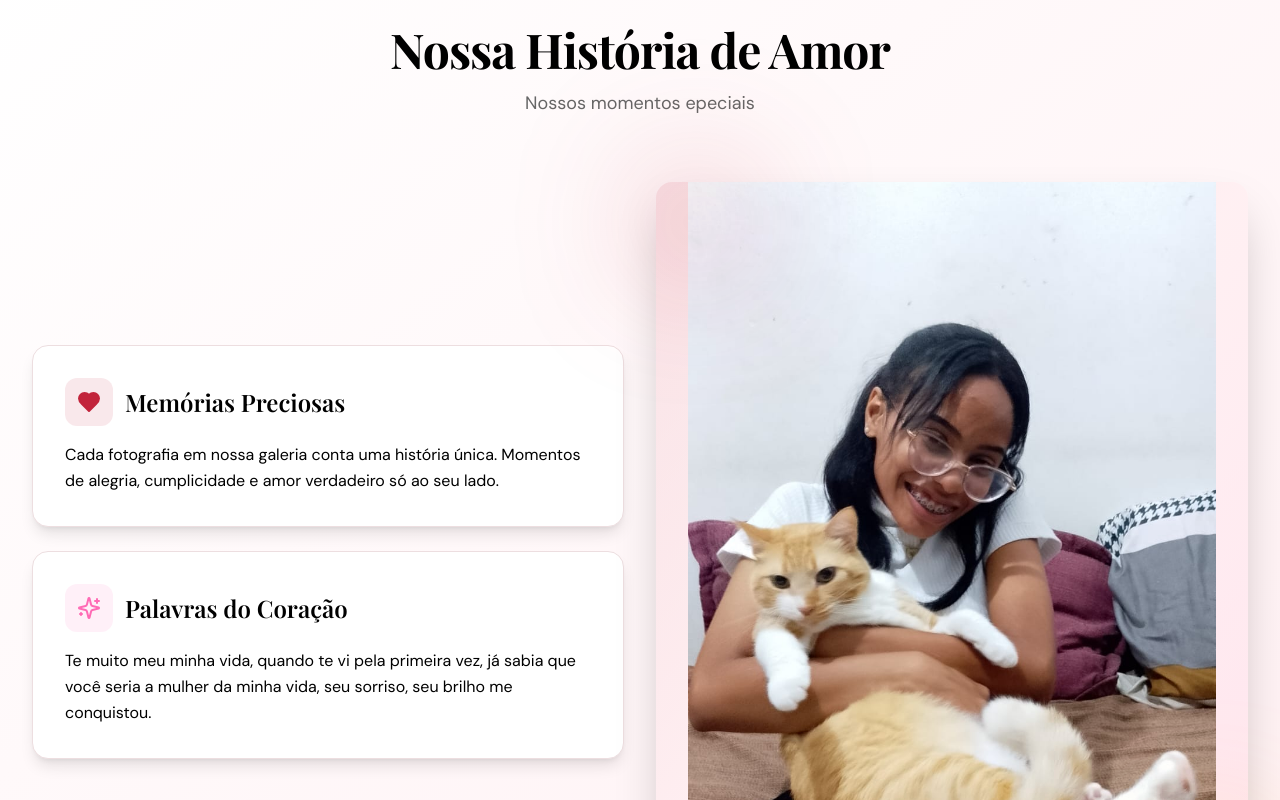
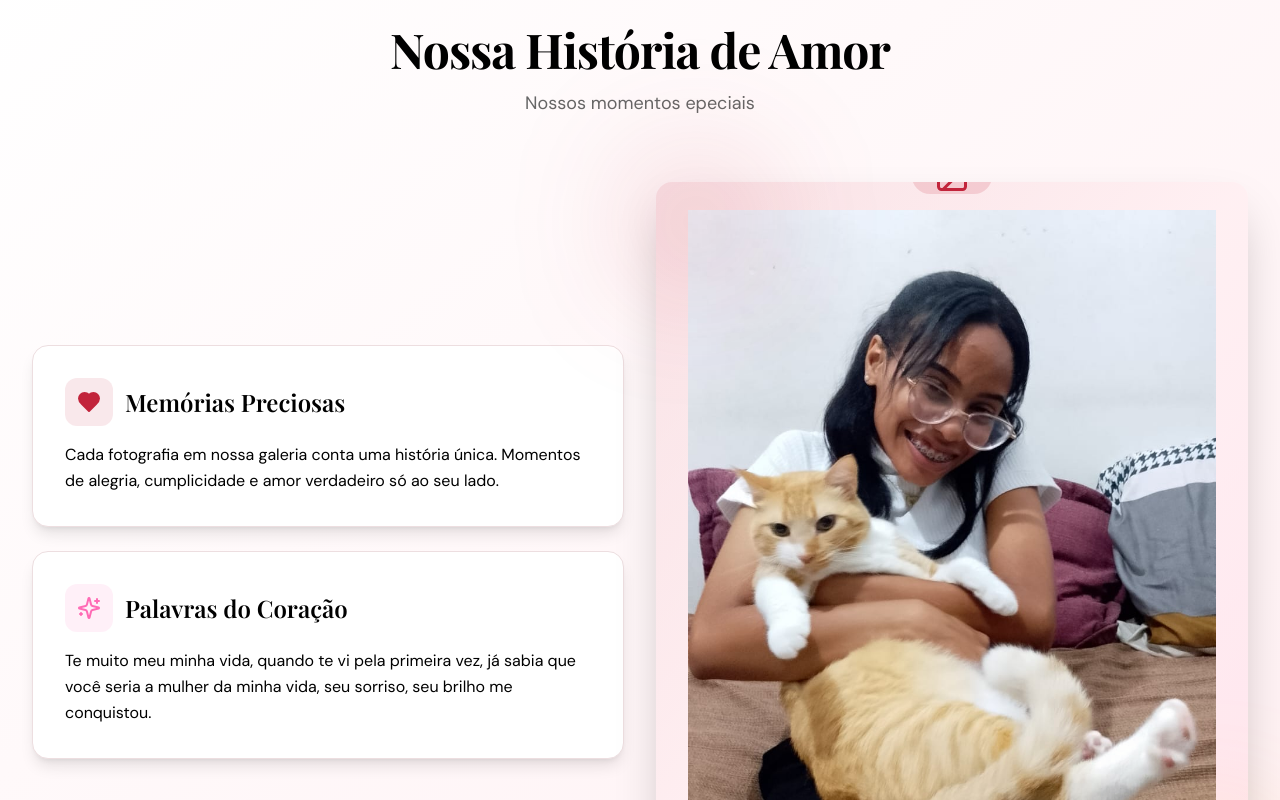
Before and after one commit to ATTXZC/minhavida, a React (Vite) app in the folder web/: page / in a window 1280 px wide. Shown: the part 920-1720 px from the top of the page. Built offline with nearby package versions, Linux system fonts and the light colour scheme.

Commit message:
feat: add new profile photo to HomePage component
Co-authored-by: Guilherme Melo <105309998+ATTXZC@users.noreply.github.com>

```diff
--- a/web/src/pages/HomePage.jsx
+++ b/web/src/pages/HomePage.jsx
@@ -165,9 +165,9 @@ function HomePage() {
                       <div className="flex h-20 w-20 items-center justify-center rounded-full bg-primary/15">
                         <ImagePlus className="text-primary" size={36} />
                       </div>
+                      <img src="/2.jpeg" alt="Meu amor" className="w-full h-full object-cover" />
                       <p className="font-display text-xl font-semibold">Nossa foto favorita</p>
                       <p className="text-sm text-muted-foreground">
-                      <img src="/2.jpeg" alt="Meu amor" className="w-full h-full object-cover" />
                       </p>
                     </div>
                   </div>
```
